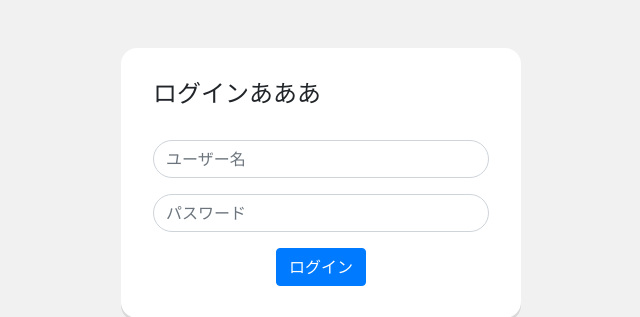
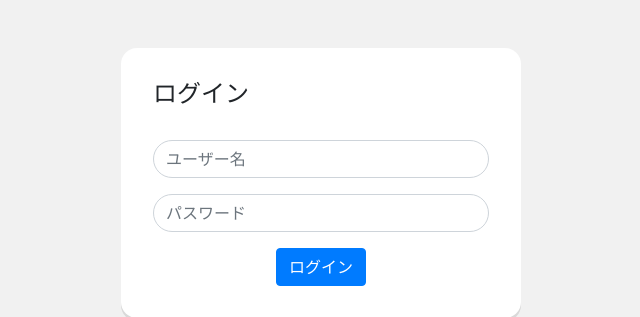
Before and after one commit to riadd188/wasabi, a Django app: page /accounts/login/ in a window 1280 px wide. Shown: the part 58-375 px from the top of the page, without its empty margins (319-959 px from the left). Run offline with Django 3.2, Linux system fonts and the light colour scheme; some libraries are stand-ins or nearby versions.

Commit message:
very minor change

```diff
--- a/tobuy/app/templates/accounts/login.html
+++ b/tobuy/app/templates/accounts/login.html
@@ -5,7 +5,7 @@
 <div class="row">
 <div class="card card-auth my-5 mx-auto">
     <div class="card-body">
-        <h5 class="card-title" text-center">ログインあああ</h5>
+        <h5 class="card-title" text-center">ログイン</h5>
         <form method="post" class="form-auth">
             {% csrf_token %}
 	    <div class="form-label-group">
```
